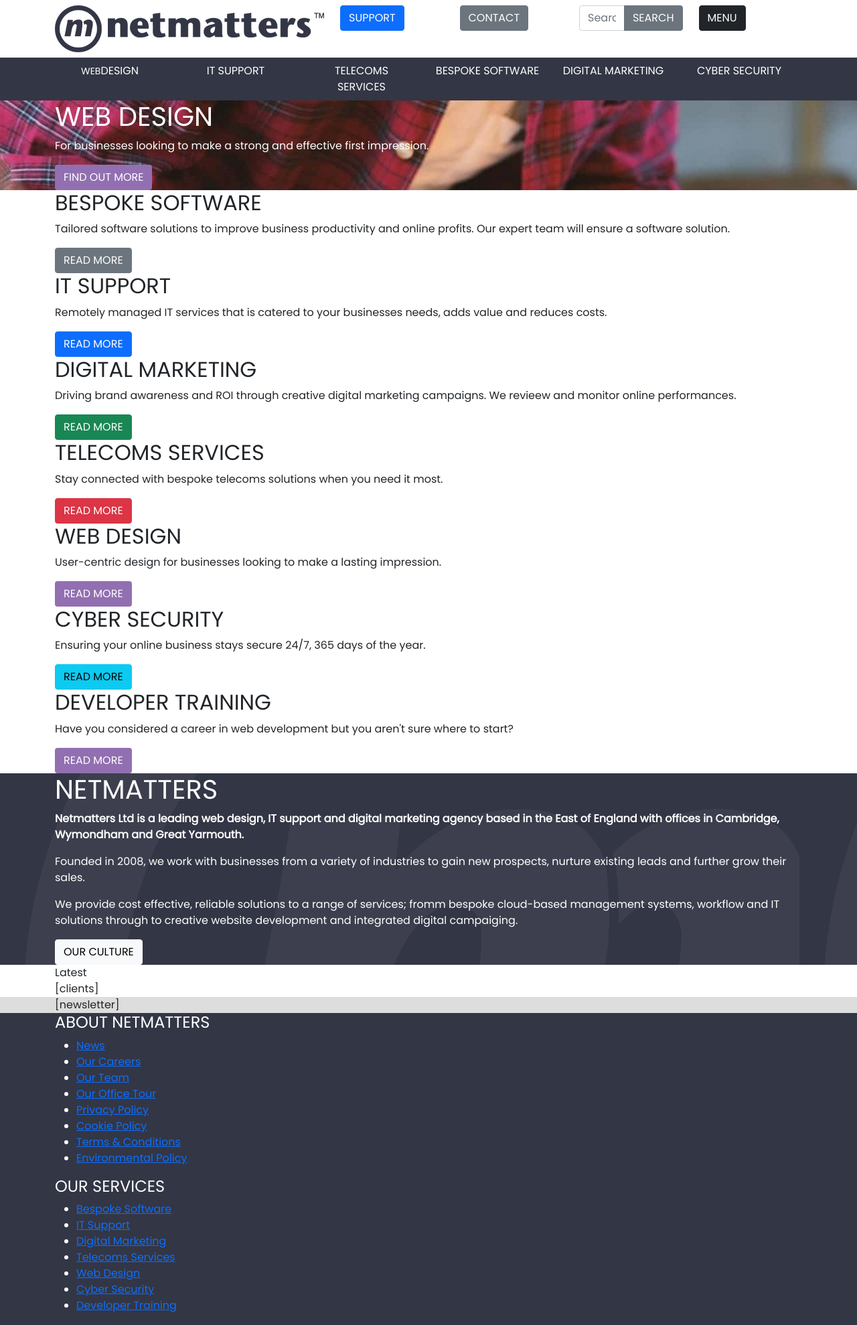
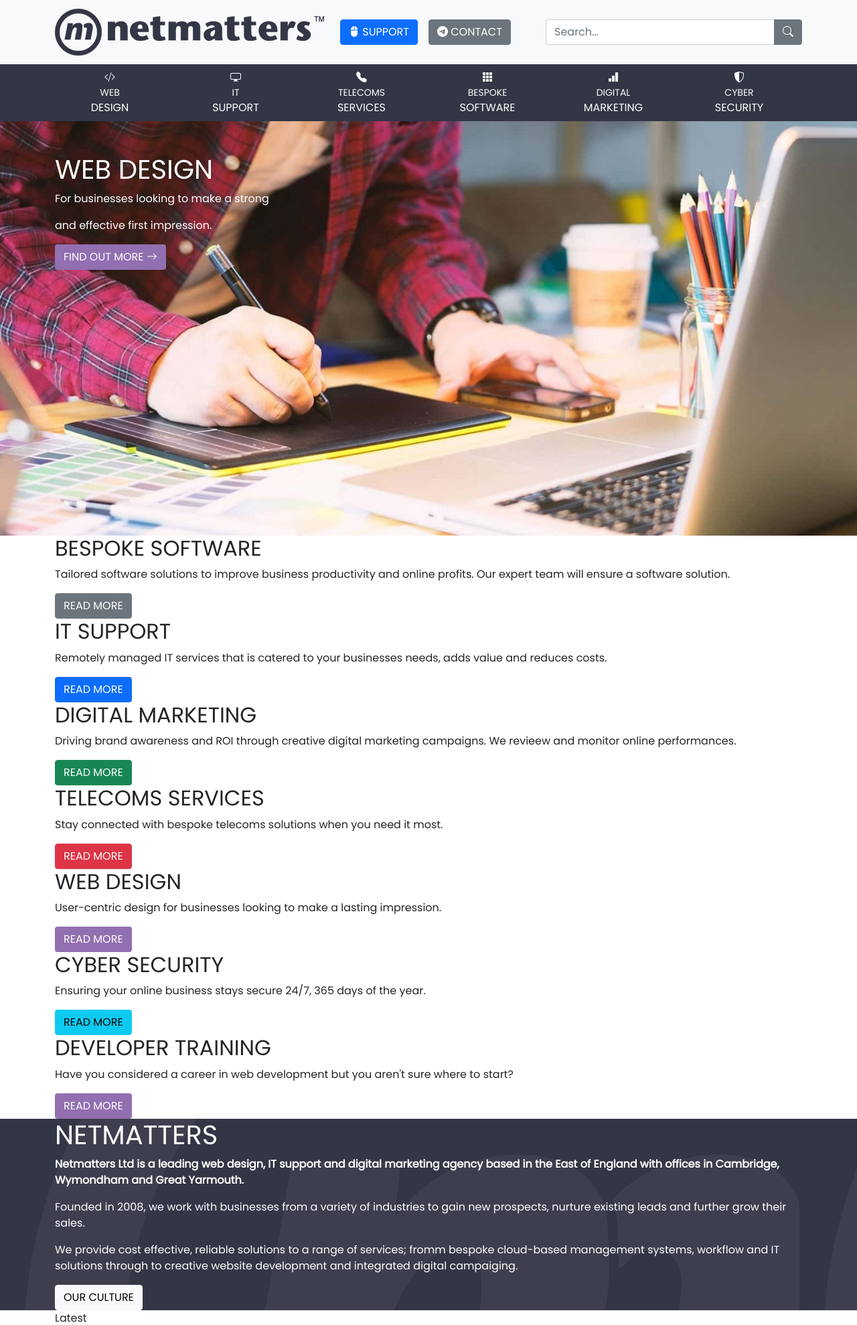
Before and after one commit to BrendanBoy/netmatters, a PHP site: page / in a window 1280 px wide. Shown: the top 1979 px of the page at 67% size. Run offline with PHP 8.4, Linux system fonts and the light colour scheme.

Commit message:
I have formatted the text of the main nav items and added icons. I set the size of the hero image to fill the viewport minus the header but this will need  adjusting for smaller sizes.

```diff
--- a/css/style.css
+++ b/css/style.css
@@ -15,6 +15,14 @@ h4,
     color: white;
 }
 
+.hero {
+  background-image: url('../img/carousel/web-design.jpeg');
+  height: calc(100vh - 181px); /* This works fine for large and upwards but needs a different solution to cover small and medium */
+  background-position: center;
+  background-repeat: no-repeat;
+  background-size: cover;
+}
+
 #main-nav,
 #about,
 footer {
@@ -22,10 +30,10 @@ footer {
     color: white;
 }
 
-#hero {
+/* #hero {
     background-image: url('../img/carousel/web-design.jpeg');
     color: white;
-}
+} */
 
 #newsletter {
     background: #DDD;
--- a/index.html
+++ b/index.html
@@ -7,6 +7,7 @@
     <link rel="shortcut icon" href="img/netmatters-ltd-VXAv.png">
     <title>Netmatters | Full Service Digital Agency | Norwich, Norfolk | Netmatters</title>
     <link href="https://cdn.jsdelivr.net/npm/bootstrap@5.1.1/dist/css/bootstrap.min.css" rel="stylesheet" integrity="sha384-F3w7mX95PdgyTmZZMECAngseQB83DfGTowi0iMjiWaeVhAn4FJkqJByhZMI3AhiU" crossorigin="anonymous">
+    <link rel="stylesheet" href="https://cdn.jsdelivr.net/npm/bootstrap-icons@1.5.0/font/bootstrap-icons.css">
     <link rel="preconnect" href="https://fonts.googleapis.com">
     <link rel="preconnect" href="https://fonts.gstatic.com" crossorigin>
     <link href="https://fonts.googleapis.com/css2?family=Poppins&display=swap" rel="stylesheet">
@@ -14,40 +15,48 @@
 </head>
 <body>
     <header>
-        <div class="navbar container">
-            <div class="row">
-                <div class="col">
+        <nav class="navbar navbar-expand-lg navbar-light bg-light">
+            <div class="container">
+                <a class="navbar-brand" href="#">
                     <img src="img/f-logo.png" alt="Netmatters Logo">
-                </div>
-                <div class="col d-md-none">
-                    <img src="img/icons/171-lab.svg" alt="">
-                </div>
-                <div class="col d-none d-lg-block">
-                    <button type="button" class="btn btn-primary">Support</button>
-                </div>
-                <div class="col d-none d-lg-block">
-                    <button type="button" class="btn btn-secondary">Contact</button>
-                </div>
-                <div class="col d-none d-md-block">
-                    <span class="input-group">
-                        <input type="text" class="form-control" placeholder="Search..." aria-label="Recipient's username" aria-describedby="button-addon2">
-                        <button class="btn btn-secondary" type="button" id="button-addon2">Search</button>
-                    </span>
-                </div>
-                <div class="col">
-                    <button type="button" class="btn btn-dark">Menu</button>
+                </a>
+                <div class="collapse navbar-collapse">
+                    <ul class="navbar-nav me-auto mb-2 mb-lg-0">
+                        <li class="nav-item d-none d-lg-block">
+                            <a class="nav-link" href="#">
+                                <button type="button" class="btn btn-primary">
+                                    <i class="bi bi-mouse2-fill"></i>
+                                    Support
+                                </button>
+                            </a>
+                        </li>
+                        <li class="nav-item d-none d-lg-block">
+                            <a class="nav-link" href="#">
+                                <button type="button" class="btn btn-secondary">
+                                    <i class="bi bi-telegram"></i>
+                                    Contact
+                                </button>
+                            </a>
+                        </li>
+                    </ul>
+                    <form class="d-flex">
+                        <div class="input-group">
+                            <input type="search" class="form-control" placeholder="Search..." aria-label="Search">
+                            <button type="button" class="btn btn-secondary"><i class="bi bi-search"></i></button>
+                        </div>
+                    </form>
                 </div>
             </div>
-            <div class="row d-md-none">
-                <span class="input-group col-12">
-                    <input type="text" class="form-control" placeholder="Search..." aria-label="Recipient's username" aria-describedby="button-addon2">
-                    <button class="btn btn-secondary" type="button" id="button-addon2">Search</button>
-                </span>
-            </div>
-        </div>
+        </nav>
         <nav id="main-nav">
-            <ul class="nav nav-justified container">
-                <li class="nav-item"><a class="nav-link" href="#"><small>Web</small>Design</a></li>
+            <ul class="nav nav-justified container d-none d-lg-flex">
+                <li class="nav-item">
+                    <a class="nav-link" href="#">
+                        <i class="bi bi-code-slash"></i>
+                        <div class="small">Web</div>
+                        Design
+                    </a>
+                </li>
                 <!-- <ul>
                     <li><a href="#">Stylish Websites</a></li>
                     <li><a href="#">Stores</a></li>
@@ -56,7 +65,13 @@
                     <li><a href="#">Web Hosting</a></li>
                     <li><a href="#">Pay Monthly Websites</a></li>
                 </ul> -->
-                <li class="nav-item"><a class="nav-link" href="#">It Support</a></li>
+                <li class="nav-item">
+                    <a class="nav-link" href="#">
+                        <i class="bi bi-display"></i>
+                        <div class="small">It</div>
+                        Support
+                    </a>
+                </li>
                 <!-- <ul>
                     <li><a href="#">Managed It</a></li>
                     <li><a href="#">Business It</a></li>
@@ -65,7 +80,13 @@
                     <li><a href="#">Cloud Provider</a></li>
                     <li><a href="#">Cyber Security</a></li>
                 </ul> -->
-                <li class="nav-item"><a class="nav-link" href="#">Telecoms Services</a></li>
+                <li class="nav-item">
+                    <a class="nav-link" href="#">
+                        <i class="bi bi-telephone-fill"></i>
+                        <div class="small">Telecoms</div>
+                        Services
+                    </a>
+                </li>
                 <!-- <ul>
                     <li><a href="#">Gigabit Voucher</a></li>
                     <li><a href="#">Hosted Voip</a></li>
@@ -74,7 +95,13 @@
                     <li><a href="#">Leased Line</a></li>
                     <li><a href="#">3CX Systems</a></li>
                 </ul> -->
-                <li class="nav-item"><a class="nav-link" href="#">Bespoke Software</a></li>
+                <li class="nav-item">
+                    <a class="nav-link" href="#">
+                        <i class="bi bi-grid-3x3-gap-fill"></i>
+                        <div class="small">Bespoke</div>
+                        Software
+                    </a>
+                </li>
                 <!-- <ul>
                     <li><a href="#">Workflow</a></li>
                     <li><a href="#">Automation</a></li>
@@ -84,7 +111,13 @@
                     <li><a href="#">Management</a></li>
                     <li><a href="#">Navision</a></li>
                 </ul> -->
-                <li class="nav-item"><a class="nav-link" href="#">Digital Marketing</a></li>
+                <li class="nav-item">
+                    <a class="nav-link" href="#">
+                        <i class="bi bi-bar-chart-fill"></i>
+                        <div class="small">Digital</div>
+                        Marketing
+                    </a>
+                </li>
                 <!-- <ul>
                     <li><a href="#">Search (SEO)</a></li>
                     <li><a href="#">Paid (PPC)</a></li>
@@ -93,7 +126,13 @@
                     <li><a href="#">Social Media</a></li>
                     <li><a href="#">Content</a></li>
                 </ul> -->
-                <li class="nav-item"><a class="nav-link" href="#">Cyber Security</a></li>
+                <li class="nav-item">
+                    <a class="nav-link" href="#">
+                        <i class="bi bi-shield-shaded"></i>
+                        <div class="small">Cyber</div>
+                        Security
+                    </a>
+                </li>
                 <!-- <ul>
                     <li><a href="#">Assessment</a></li>
                     <li><a href="#">Management</a></li>
@@ -106,11 +145,15 @@
         </nav>
     </header>
     <main>
-        <section id="hero">
+        <section class="hero text-white py-5"> <!-- I should probably add a background colour to this -->
             <div class="container">
                 <h1>Web Design</h1>
-                <p>For businesses looking to make a strong and effective first impression.</p>
-                <a class="btn btn-purple" href="#">Find Out More</a>
+                <p>For businesses looking to make a strong</p>
+                <p>and effective first impression.</p>
+                <a class="btn btn-purple" href="#">
+                    Find Out More
+                    <i class="bi bi-arrow-right"></i>
+                </a>
             </div>
         </section>
         <div id="service-cards">
@@ -165,7 +208,7 @@
             <div class="container">Latest</div>
         </section>
         <section id="clients">
-            <div class="container">[clients]</div>
+            <div class="container d-none d-md-block">[Clients: Client logos go here...]</div>
         </section>
         <section id="newsletter">
             <div class="container">[newsletter]</div>
@@ -236,7 +279,7 @@
         </div>
     </footer>
     <section>
-        <div class="container">[Awards]</div>
+        <div class="container d-none d-md-block">[Awards: Accreditation certificates go here...]</div>
     </section>
     <script src="https://cdn.jsdelivr.net/npm/bootstrap@5.1.1/dist/js/bootstrap.bundle.min.js" integrity="sha384-/bQdsTh/da6pkI1MST/rWKFNjaCP5gBSY4sEBT38Q/9RBh9AH40zEOg7Hlq2THRZ" crossorigin="anonymous"></script>
 </body>
```
Also changed, not shown: css/normalize.css (deleted).
